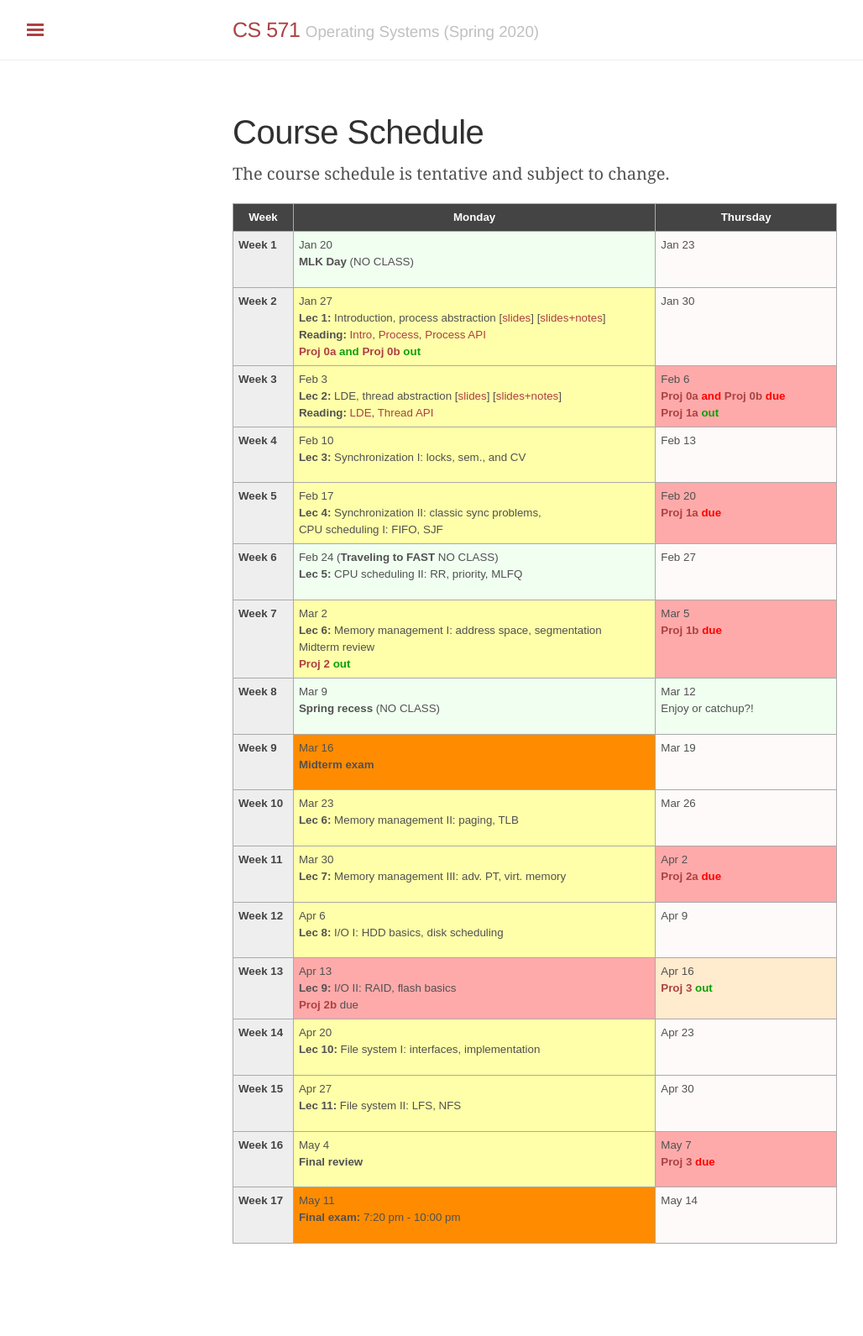
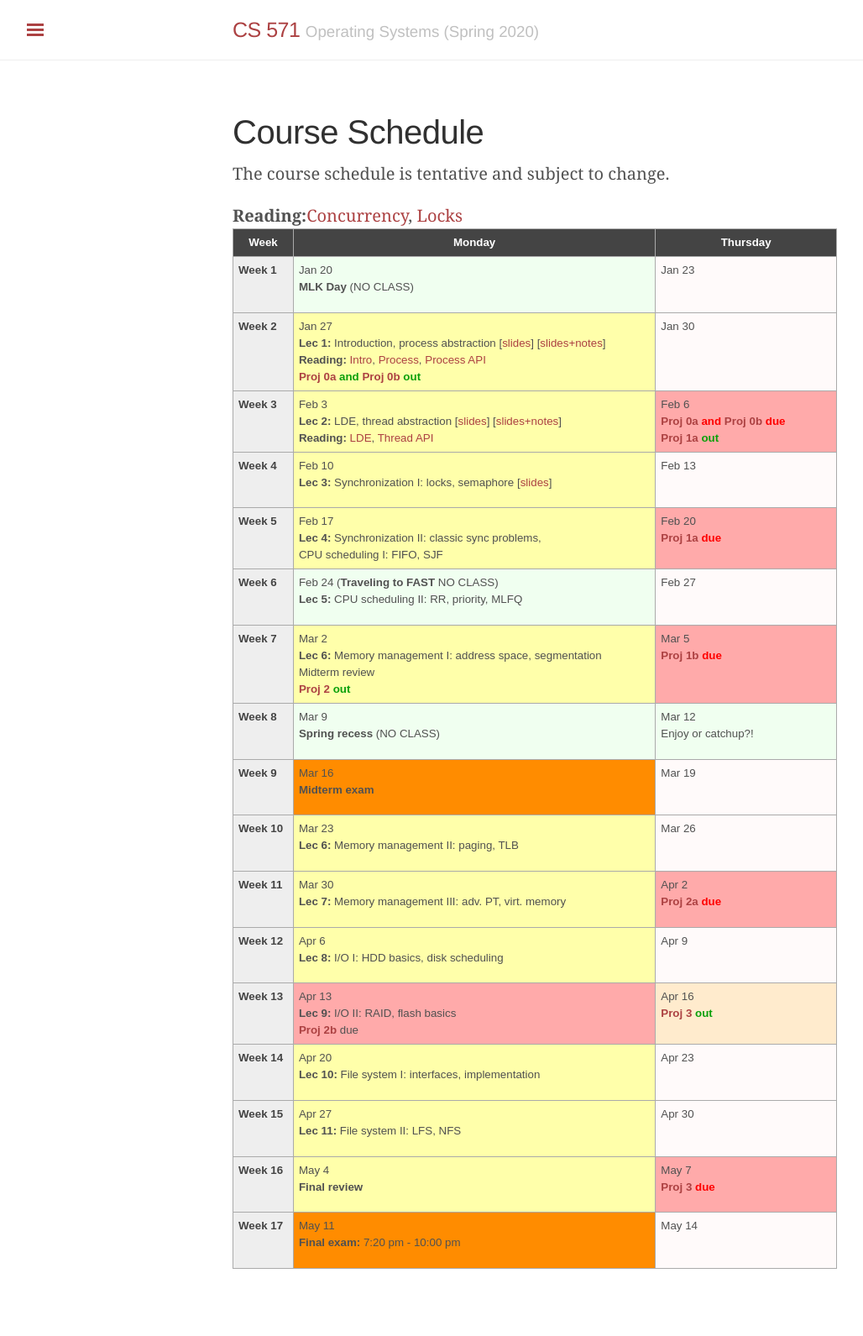
Before and after one commit to tddg/cs571-spring20, a Jekyll site: the page built from schedule.md, in a window 1280 px wide. Shown: the whole page at 84% size, without its empty margins (3-1031 px from the left). Built offline with Jekyll 4.4.1, drawn with Linux system fonts in a browser that asks for light colours; before the commit the page ends 1561 px from its top, so only the background shows below that.

Commit message:
added lec3

```diff
--- a/schedule.md
+++ b/schedule.md
@@ -115,7 +115,9 @@ The course schedule is tentative and subject to change.
 <tr> <!-- week of Feb 10 -->
   <td id="2020-2-10" class="date"><b>Week 4</b></td>
   <td class="lecture">Feb 10<br/>
-	<b>Lec 3:</b> Synchronization I: locks, sem., and CV</td>
+	<b>Lec 3:</b> Synchronization I: locks, semaphore [<a href="./public/lecs/lec3-lock-sem.pdf">slides</a>]</td>
+	<b>Reading:</b> <a href="http://pages.cs.wisc.edu/~remzi/OSTEP/threads-intro.pdf">Concurrency</a>,
+		<a href="http://pages.cs.wisc.edu/~remzi/OSTEP/threads-locks.pdf">Locks</a>
   <td class="nodue">Feb 13</td>
 </tr>
 <tr> <!-- week of Feb 17 -->
```
Also changed, not shown: 1 other file.
